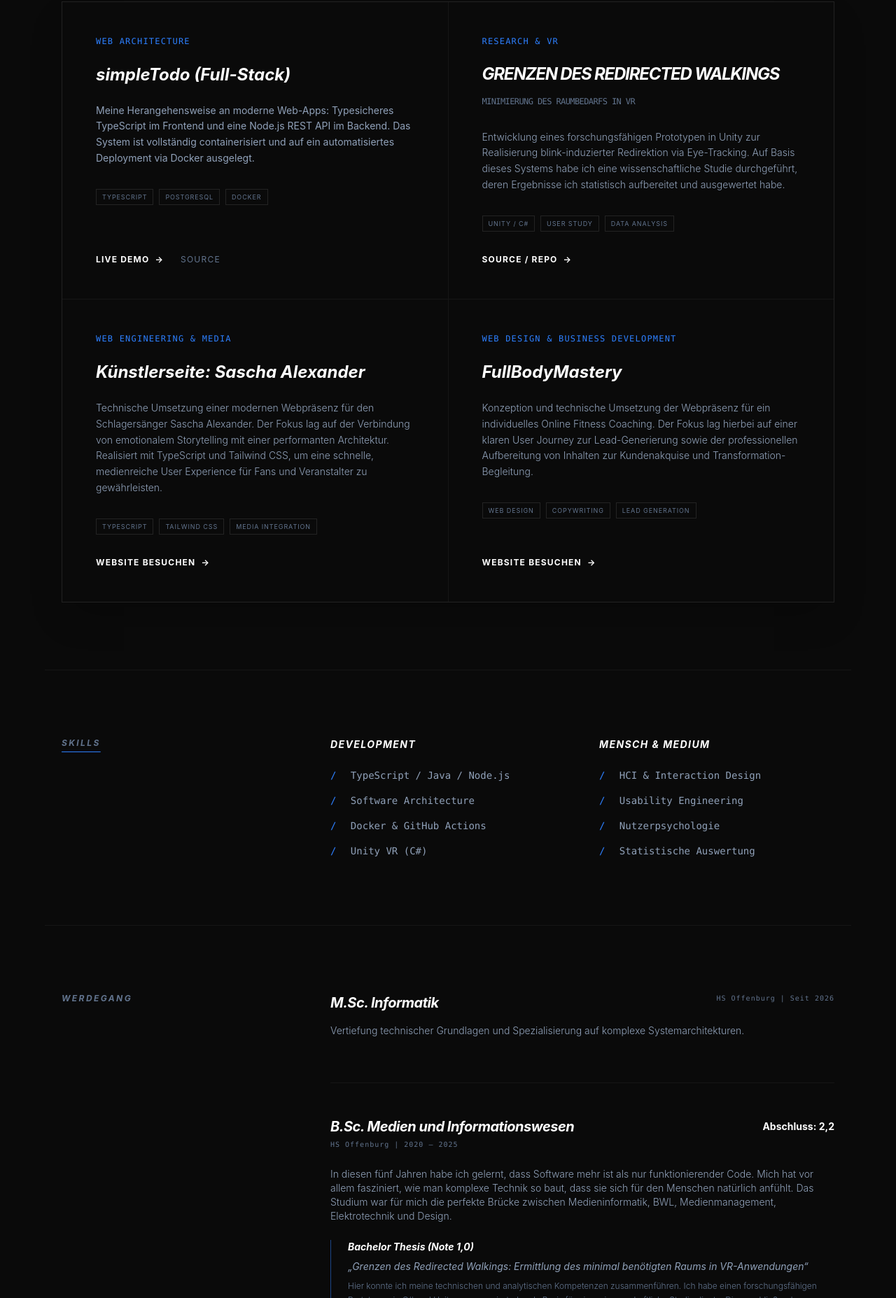
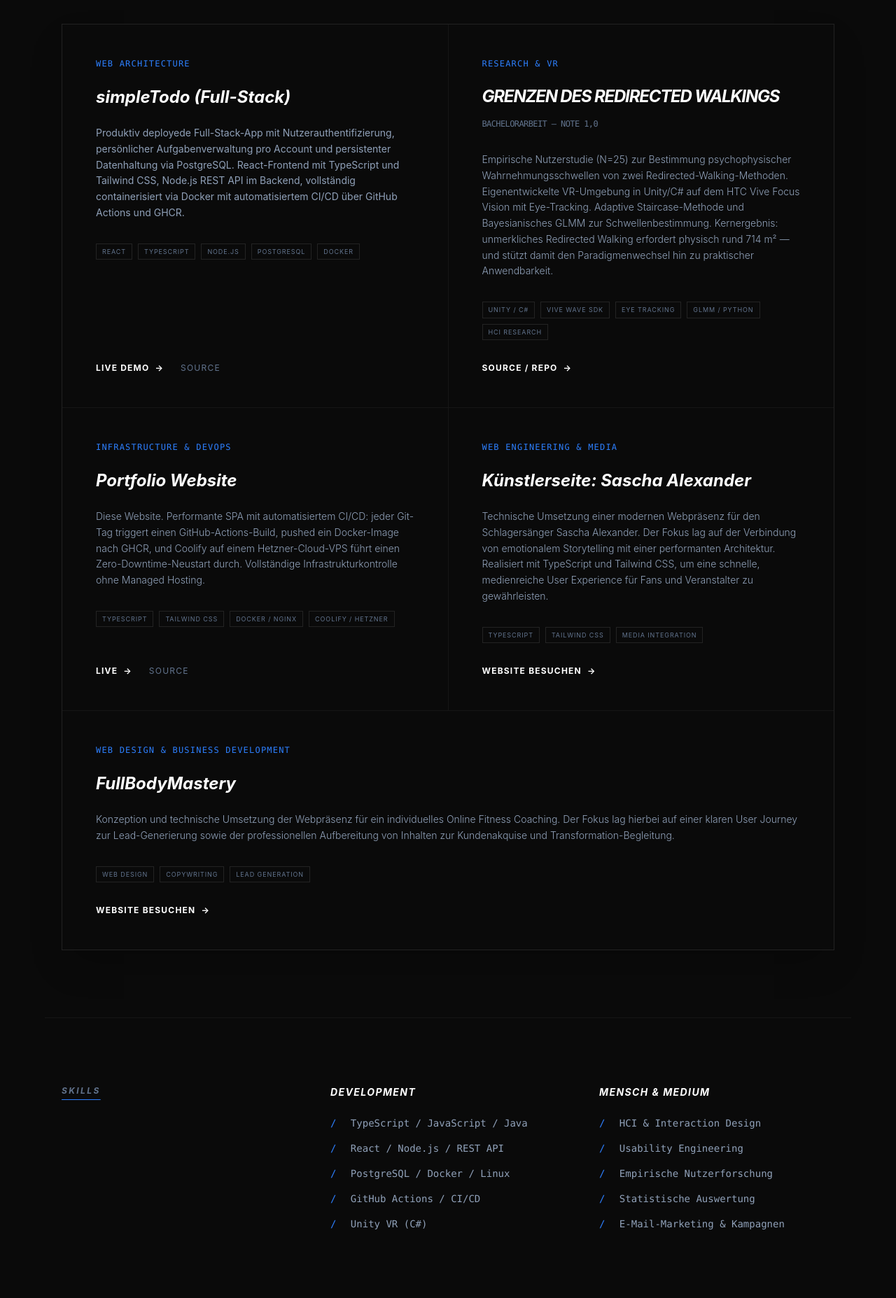
Before and after one commit to Forule/portfolio, a website built with Vite: page index.html in a window 1280 px wide. Shown: the part 945-2800 px from the top of the page at 70% size. Built offline with nearby package versions, Linux system fonts and the light colour scheme.

Commit message:
Updatet Content

```diff
--- a/index.html
+++ b/index.html
@@ -27,8 +27,8 @@
             Software Engineering mit Blick für den <span class="italic text-slate-400 font-light">Nutzer</span>.
           </h1>
           <p class="text-lg md:text-xl text-slate-400 leading-relaxed mb-10">
-            Ich entwickle Web-Systeme und VR-Anwendungen, die technisches Handwerk mit Psychologie verbinden.
-            Aktuell im Master Informatik. <br> Absolvent des <span class="text-white">B.Sc. Medien und Informationswesen mit Schwerpunkt Medieninformatik (2020–2025)</span>.
+            Ich baue Dinge, die funktionieren und sich richtig anfühlen. Full-Stack-Entwickler mit einem Hintergrund in Human-Computer Interaction und Medieninformatik.
+            Absolvent des <span class="text-white">B.Sc. Medien und Informationswesen, Schwerpunkt Medieninformatik (2020–2025)</span>, derzeit im M.Sc. Informatik an der Hochschule Offenburg.
           </p>
           <div class="flex flex-wrap gap-4">
             <a href="#projects" class="bg-white text-black px-6 py-3 text-xs font-bold uppercase tracking-widest hover:bg-slate-200 transition-all">
@@ -51,16 +51,18 @@
               <div class="text-blue-500 mb-6 font-mono text-xs uppercase tracking-widest">Web Architecture</div>
               <h3 class="text-2xl font-bold text-white mb-6 italic">simpleTodo (Full-Stack)</h3>
               <p class="text-slate-400 text-sm leading-relaxed mb-8">
-                Meine Herangehensweise an moderne Web-Apps: Typesicheres TypeScript im Frontend und eine Node.js REST API im Backend. Das System ist vollständig containerisiert und auf ein automatisiertes Deployment via Docker ausgelegt.
+                Produktiv deployede Full-Stack-App mit Nutzerauthentifizierung, persönlicher Aufgabenverwaltung pro Account und persistenter Datenhaltung via PostgreSQL. React-Frontend mit TypeScript und Tailwind CSS, Node.js REST API im Backend, vollständig containerisiert via Docker mit automatisiertem CI/CD über GitHub Actions und GHCR.
               </p>
               <div class="flex flex-wrap gap-2 mb-8">
+                <span class="text-[9px] px-2 py-1 border border-white/10 uppercase tracking-widest text-slate-500">React</span>
                 <span class="text-[9px] px-2 py-1 border border-white/10 uppercase tracking-widest text-slate-500">TypeScript</span>
+                <span class="text-[9px] px-2 py-1 border border-white/10 uppercase tracking-widest text-slate-500">Node.js</span>
                 <span class="text-[9px] px-2 py-1 border border-white/10 uppercase tracking-widest text-slate-500">PostgreSQL</span>
                 <span class="text-[9px] px-2 py-1 border border-white/10 uppercase tracking-widest text-slate-500">Docker</span>
               </div>
             </div>
             <div class="flex gap-6 items-center">
-              <a href="DEIN_LIVE_APP_LINK_HIER" target="_blank" class="text-white text-xs font-bold uppercase tracking-widest flex items-center">
+              <a href="https://todo.janmuljowin.de" target="_blank" class="text-white text-xs font-bold uppercase tracking-widest flex items-center">
                 Live Demo <span class="ml-2 group-hover:translate-x-1 transition-transform">→</span>
               </a>
               <a href="https://github.com/Forule/todo-backend" target="_blank" class="text-slate-500 text-xs hover:text-white transition-colors uppercase tracking-widest">Source</a>
@@ -71,15 +73,16 @@
             <div>
               <div class="text-blue-500 mb-6 font-mono text-xs uppercase tracking-widest">Research & VR</div>
               <h3 class="text-2xl font-bold text-white mb-4 italic leading-tight uppercase tracking-tighter">Grenzen des Redirected Walkings</h3>
-              <p class="text-xs text-slate-500 mb-8 font-mono tracking-tighter uppercase">Minimierung des Raumbedarfs in VR</p>
-
+              <p class="text-xs text-slate-500 mb-8 font-mono tracking-tighter uppercase">Bachelorarbeit — Note 1,0</p>
               <p class="text-slate-400 text-sm leading-relaxed mb-8 font-light">
-                Entwicklung eines forschungsfähigen Prototypen in Unity zur Realisierung blink-induzierter Redirektion via Eye-Tracking. Auf Basis dieses Systems habe ich eine wissenschaftliche Studie durchgeführt, deren Ergebnisse ich statistisch aufbereitet und ausgewertet habe.
+                Empirische Nutzerstudie (N=25) zur Bestimmung psychophysischer Wahrnehmungsschwellen von zwei Redirected-Walking-Methoden. Eigenentwickelte VR-Umgebung in Unity/C# auf dem HTC Vive Focus Vision mit Eye-Tracking. Adaptive Staircase-Methode und Bayesianisches GLMM zur Schwellenbestimmung. Kernergebnis: unmerkliches Redirected Walking erfordert physisch rund 714 m² — und stützt damit den Paradigmenwechsel hin zu praktischer Anwendbarkeit.
               </p>
               <div class="flex flex-wrap gap-2 mb-8">
                 <span class="text-[9px] px-2 py-1 border border-white/10 uppercase tracking-widest text-slate-500">Unity / C#</span>
-                <span class="text-[9px] px-2 py-1 border border-white/10 uppercase tracking-widest text-slate-500">User Study</span>
-                <span class="text-[9px] px-2 py-1 border border-white/10 uppercase tracking-widest text-slate-500">Data Analysis</span>
+                <span class="text-[9px] px-2 py-1 border border-white/10 uppercase tracking-widest text-slate-500">Vive Wave SDK</span>
+                <span class="text-[9px] px-2 py-1 border border-white/10 uppercase tracking-widest text-slate-500">Eye Tracking</span>
+                <span class="text-[9px] px-2 py-1 border border-white/10 uppercase tracking-widest text-slate-500">GLMM / Python</span>
+                <span class="text-[9px] px-2 py-1 border border-white/10 uppercase tracking-widest text-slate-500">HCI Research</span>
               </div>
             </div>
             <a href="https://github.com/Forule/BA_Redirected_Walking" target="_blank" class="text-white text-xs font-bold uppercase tracking-widest flex items-center">
@@ -87,7 +90,29 @@
             </a>
           </div>
 
-           <div class="bg-[#0a0a0a] p-8 md:p-12 flex flex-col justify-between hover:bg-[#0d0d0d] transition-colors group">
+          <div class="bg-[#0a0a0a] p-8 md:p-12 flex flex-col justify-between hover:bg-[#0d0d0d] transition-colors group">
+            <div>
+              <div class="text-blue-500 mb-6 font-mono text-xs uppercase tracking-widest">Infrastructure & DevOps</div>
+              <h3 class="text-2xl font-bold text-white mb-6 italic">Portfolio Website</h3>
+              <p class="text-slate-400 text-sm leading-relaxed mb-8 font-light">
+                Diese Website. Performante SPA mit automatisiertem CI/CD: jeder Git-Tag triggert einen GitHub-Actions-Build, pushed ein Docker-Image nach GHCR, und Coolify auf einem Hetzner-Cloud-VPS führt einen Zero-Downtime-Neustart durch. Vollständige Infrastrukturkontrolle ohne Managed Hosting.
+              </p>
+              <div class="flex flex-wrap gap-2 mb-8">
+                <span class="text-[9px] px-2 py-1 border border-white/10 uppercase tracking-widest text-slate-500">TypeScript</span>
+                <span class="text-[9px] px-2 py-1 border border-white/10 uppercase tracking-widest text-slate-500">Tailwind CSS</span>
+                <span class="text-[9px] px-2 py-1 border border-white/10 uppercase tracking-widest text-slate-500">Docker / Nginx</span>
+                <span class="text-[9px] px-2 py-1 border border-white/10 uppercase tracking-widest text-slate-500">Coolify / Hetzner</span>
+              </div>
+            </div>
+            <div class="flex gap-6 items-center">
+              <a href="https://janmuljowin.de" target="_blank" class="text-white text-xs font-bold uppercase tracking-widest flex items-center">
+                Live <span class="ml-2 group-hover:translate-x-1 transition-transform">→</span>
+              </a>
+              <a href="https://github.com/Forule/portfolio" target="_blank" class="text-slate-500 text-xs hover:text-white transition-colors uppercase tracking-widest">Source</a>
+            </div>
+          </div>
+
+          <div class="bg-[#0a0a0a] p-8 md:p-12 flex flex-col justify-between hover:bg-[#0d0d0d] transition-colors group">
             <div>
               <div class="text-blue-500 mb-6 font-mono text-xs uppercase tracking-widest">Web Engineering & Media</div>
               <h3 class="text-2xl font-bold text-white mb-6 italic">Künstlerseite: Sascha Alexander</h3>
@@ -107,7 +132,7 @@
             </div>
           </div>
 
-          <div class="bg-[#0a0a0a] p-8 md:p-12 flex flex-col justify-between hover:bg-[#0d0d0d] transition-colors group">
+          <div class="bg-[#0a0a0a] p-8 md:p-12 flex flex-col justify-between hover:bg-[#0d0d0d] transition-colors group md:col-span-2">
             <div>
               <div class="text-blue-500 mb-6 font-mono text-xs uppercase tracking-widest">Web Design & Business Development</div>
               <h3 class="text-2xl font-bold text-white mb-6 italic">FullBodyMastery</h3>
@@ -139,9 +164,10 @@
             <div>
               <h4 class="text-white font-bold mb-6 italic text-sm tracking-widest uppercase">Development</h4>
               <ul class="text-sm space-y-4 text-slate-400 font-mono">
-                <li><span class="text-blue-500 mr-3">/</span> TypeScript / Java / Node.js</li>
-                <li><span class="text-blue-500 mr-3">/</span> Software Architecture</li>
-                <li><span class="text-blue-500 mr-3">/</span> Docker & GitHub Actions</li>
+                <li><span class="text-blue-500 mr-3">/</span> TypeScript / JavaScript / Java</li>
+                <li><span class="text-blue-500 mr-3">/</span> React / Node.js / REST API</li>
+                <li><span class="text-blue-500 mr-3">/</span> PostgreSQL / Docker / Linux</li>
+                <li><span class="text-blue-500 mr-3">/</span> GitHub Actions / CI/CD</li>
                 <li><span class="text-blue-500 mr-3">/</span> Unity VR (C#)</li>
               </ul>
             </div>
@@ -150,8 +176,9 @@
               <ul class="text-sm space-y-4 text-slate-400 font-mono">
                 <li><span class="text-blue-500 mr-3">/</span> HCI & Interaction Design</li>
                 <li><span class="text-blue-500 mr-3">/</span> Usability Engineering</li>
-                <li><span class="text-blue-500 mr-3">/</span> Nutzerpsychologie</li>
+                <li><span class="text-blue-500 mr-3">/</span> Empirische Nutzerforschung</li>
                 <li><span class="text-blue-500 mr-3">/</span> Statistische Auswertung</li>
+                <li><span class="text-blue-500 mr-3">/</span> E-Mail-Marketing & Kampagnen</li>
               </ul>
             </div>
           </div>
@@ -166,10 +193,10 @@
             <div>
               <div class="flex justify-between items-start mb-4">
                 <h3 class="text-xl font-bold text-white italic tracking-tight">M.Sc. Informatik</h3>
-                <span class="text-slate-500 text-[10px] font-mono tracking-widest">HS Offenburg | Seit 2026</span>
+                <span class="text-slate-500 text-[10px] font-mono tracking-widest">HS Offenburg | Seit 2025</span>
               </div>
               <p class="text-sm font-light">
-                Vertiefung technischer Grundlagen und Spezialisierung auf komplexe Systemarchitekturen.
+                Vertiefung technischer Grundlagen in der Informatik mit Fokus auf komplexe Systemarchitekturen. Parallel zur akademischen Ausbildung suche ich aktiv den Praxisbezug durch eigene Projekte und Freelance-Arbeit.
               </p>
             </div>
 
@@ -185,17 +212,28 @@
               </div>
 
               <p class="text-sm mb-6 font-light">
-                In diesen fünf Jahren habe ich gelernt, dass Software mehr ist als nur funktionierender Code. Mich hat vor allem fasziniert, wie man komplexe Technik so baut, dass sie sich für den Menschen natürlich anfühlt. Das Studium war für mich die perfekte Brücke zwischen Medieninformatik, BWL, Medienmanagement, Elektrotechnik und Design.
+                Interdisziplinäres Studium an der Schnittstelle von Softwareentwicklung, Human-Computer Interaction, UI/UX-Design, Medientechnik und BWL. Was mich am meisten fasziniert hat: wie man Technik so baut, dass sie sich für den Menschen natürlich anfühlt.
               </p>
 
-              <div class="p-0 border-l border-blue-500/50 pl-6">
+              <div class="border-l border-blue-500/50 pl-6">
                 <h4 class="text-white text-sm font-bold mb-2 italic">Bachelor Thesis (Note 1,0)</h4>
-                <p class="text-sm mb-2 italic">„Grenzen des Redirected Walkings: Ermittlung des minimal benötigten Raums in VR-Anwendungen“</p>
+                <p class="text-sm mb-4 italic">„Grenzen des Redirected Walkings: Ermittlung des minimal benötigten Raums für Redirected Walking in VR-Anwendungen"</p>
                 <p class="text-xs font-light text-slate-500 leading-relaxed">
-                  Hier konnte ich meine technischen und analytischen Kompetenzen zusammenführen. Ich habe einen forschungsfähigen Prototypen in C# und Unity programmiert, der als Basis für eine wissenschaftliche Studie diente. Die anschließende Aufbereitung und statistische Auswertung der Daten war essenziell, um den minimalen Raumbedarf mathematisch zu ermitteln.
+                  Eigenentwickelte VR-Forschungsumgebung in Unity/C# auf dem HTC Vive Focus Vision mit integriertem Eye-Tracking. Empirische Nutzerstudie mit N=25 Probanden zur Bestimmung psychophysischer Wahrnehmungsschwellen (JND) zweier Redirected-Walking-Methoden via adaptiver Staircase-Methode. Statistische Auswertung mittels Bayesianischem GLMM und SSQ-Cybersickness-Analyse. Kernergebnis: rein unmerkliches Redirected Walking erfordert physisch rund 714 m² und ist für Heimanwender unrealistisch.
                 </p>
               </div>
             </div>
+
+            <div class="pt-12 border-t border-white/5">
+              <div class="flex justify-between items-start mb-4">
+                <h3 class="text-xl font-bold text-white italic tracking-tight">Burda Direct Interactive GmbH</h3>
+                <span class="text-slate-500 text-[10px] font-mono tracking-widest">Offenburg | 2020 — aktuell</span>
+              </div>
+              <p class="text-sm font-light">
+                Werkstudent und Praktikant im E-Mail-Marketing und in der Leadgenerierung. Erstellung responsiver HTML/CSS-Templates mit Fokus auf Conversion-Optimierung, Planung und Qualitätssicherung von E-Mail-Kampagnen inkl. A/B-Tests und Segmentierung. Schnittstelle zwischen Marketing-Anforderungen und technischer Umsetzung.
+              </p>
+            </div>
+
           </div>
         </div>
       </section>
@@ -213,6 +251,7 @@
           <div class="flex gap-8 font-bold text-xs uppercase tracking-[0.2em]">
             <a href="mailto:janmuljowin@gmail.com" class="text-white border-b border-blue-500 pb-1 hover:text-blue-400 transition-colors">Email</a>
             <a href="https://github.com/Forule" target="_blank" class="text-white border-b border-blue-500 pb-1 hover:text-blue-400 transition-colors">GitHub</a>
+            <a href="https://www.linkedin.com/in/jan-muljowin/" target="_blank" class="text-white border-b border-blue-500 pb-1 hover:text-blue-400 transition-colors">LinkedIn</a>
           </div>
         </div>
 
```
